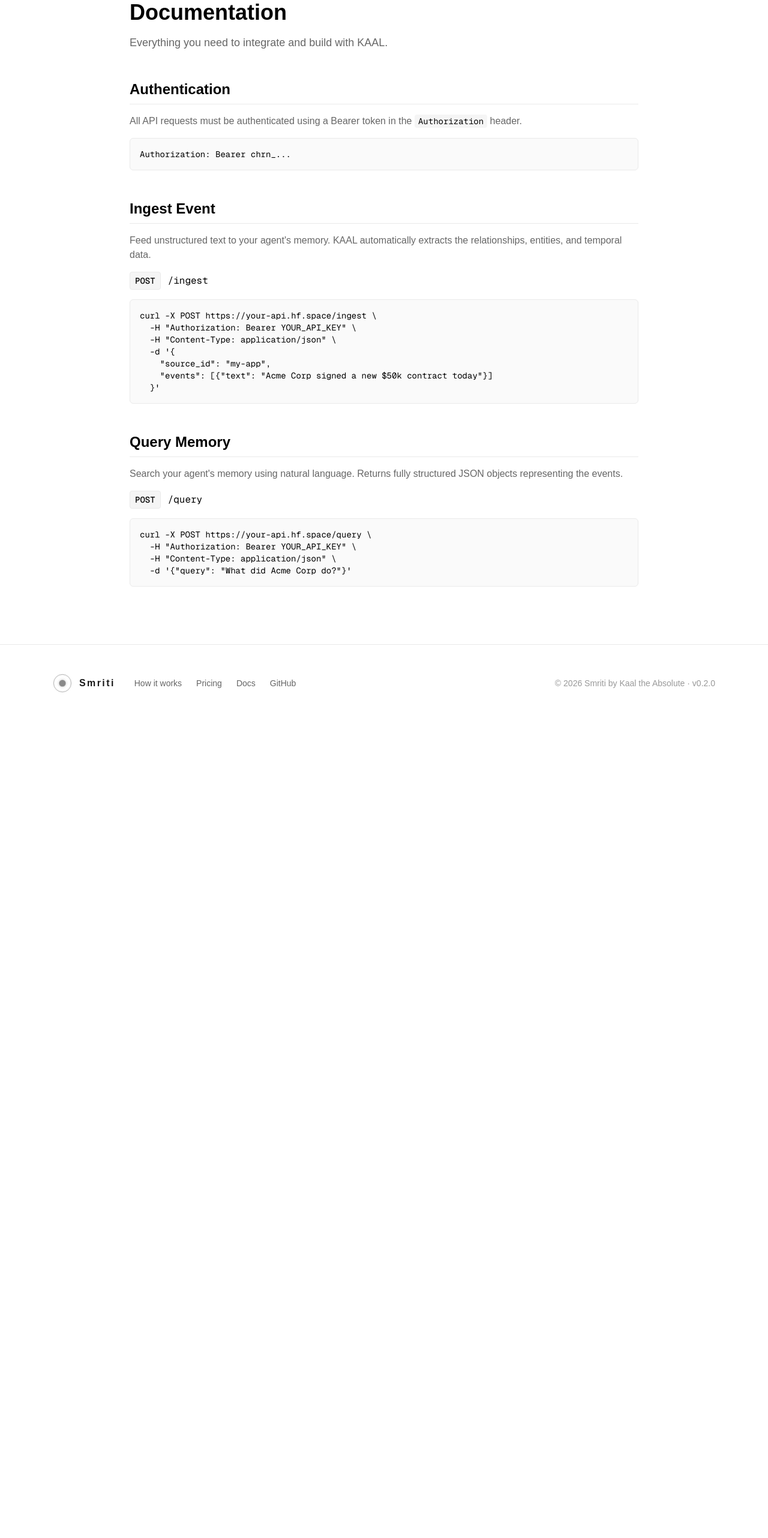
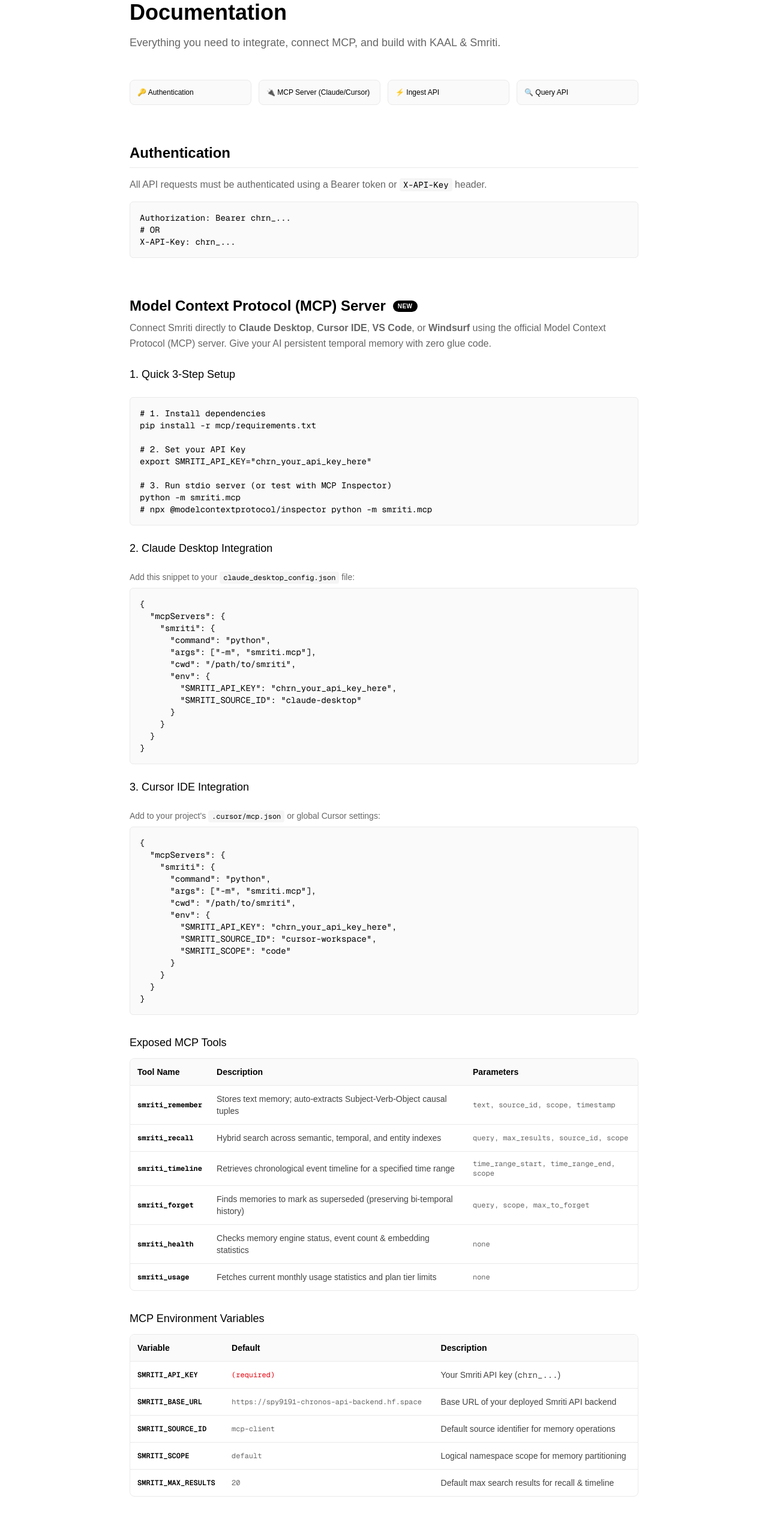
Before and after one commit to RemanenetSpy/smriti, a Next.js app in the folder chronos-ui/: page /docs in a window 1280 px wide. Shown: the part 160-2724 px from the top of the page at 60% size. Before the commit the page ends 1363 px from the top, so only its background shows below. Built offline with nearby package versions, Linux system fonts and the light colour scheme.

Commit message:
docs(ui): add MCP server section to UI documentation and quickstart

```diff
--- a/chronos-ui/src/app/docs/page.tsx
+++ b/chronos-ui/src/app/docs/page.tsx
@@ -8,28 +8,207 @@
       <main className="flex-1 max-w-4xl mx-auto px-6 py-24 w-full">
         <h1 className="text-4xl font-bold text-black mb-4">Documentation</h1>
         <p className="text-[#666666] text-lg mb-12">
-          Everything you need to integrate and build with KAAL.
+          Everything you need to integrate, connect MCP, and build with KAAL & Smriti.
         </p>
 
-        <div className="space-y-12">
+        <div className="space-y-16">
+          {/* Quick Links Nav */}
+          <div className="grid grid-cols-2 md:grid-cols-4 gap-3">
+            <a href="#auth" className="p-3 border border-[#eaeaea] rounded-lg bg-[#fafafa] hover:border-black text-xs font-medium text-black transition-colors">
+              🔑 Authentication
+            </a>
+            <a href="#mcp" className="p-3 border border-[#eaeaea] rounded-lg bg-[#fafafa] hover:border-black text-xs font-medium text-black transition-colors">
+              🔌 MCP Server (Claude/Cursor)
+            </a>
+            <a href="#ingest" className="p-3 border border-[#eaeaea] rounded-lg bg-[#fafafa] hover:border-black text-xs font-medium text-black transition-colors">
+              ⚡ Ingest API
+            </a>
+            <a href="#query" className="p-3 border border-[#eaeaea] rounded-lg bg-[#fafafa] hover:border-black text-xs font-medium text-black transition-colors">
+              🔍 Query API
+            </a>
+          </div>
+
           {/* Authentication */}
-          <section>
+          <section id="auth" className="scroll-mt-24">
             <h2 className="text-2xl font-semibold text-black mb-4 pb-2 border-b border-[#eaeaea]">Authentication</h2>
             <p className="text-[#666666] mb-4">
-              All API requests must be authenticated using a Bearer token in the <code className="bg-[#f5f5f5] text-black px-1.5 py-0.5 rounded text-sm font-mono">Authorization</code> header.
+              All API requests must be authenticated using a Bearer token or <code className="bg-[#f5f5f5] text-black px-1.5 py-0.5 rounded text-sm font-mono">X-API-Key</code> header.
             </p>
             <div className="bg-[#fafafa] border border-[#eaeaea] p-4 rounded-md overflow-x-auto">
               <pre className="text-sm font-mono text-black">
-                Authorization: Bearer chrn_...
+{`Authorization: Bearer chrn_...
+# OR
+X-API-Key: chrn_...`}
               </pre>
             </div>
           </section>
 
+          {/* Model Context Protocol (MCP) Section */}
+          <section id="mcp" className="scroll-mt-24">
+            <div className="flex items-center gap-3 mb-2">
+              <h2 className="text-2xl font-semibold text-black">Model Context Protocol (MCP) Server</h2>
+              <span className="bg-black text-white text-[10px] uppercase font-bold tracking-wider px-2 py-0.5 rounded-full">New</span>
+            </div>
+            <p className="text-[#666666] mb-6 leading-relaxed">
+              Connect Smriti directly to <strong>Claude Desktop</strong>, <strong>Cursor IDE</strong>, <strong>VS Code</strong>, or <strong>Windsurf</strong> using the official Model Context Protocol (MCP) server. Give your AI persistent temporal memory with zero glue code.
+            </p>
+
+            {/* MCP Setup Steps */}
+            <div className="space-y-6 mb-8">
+              <h3 className="text-lg font-medium text-black">1. Quick 3-Step Setup</h3>
+              <div className="bg-[#fafafa] border border-[#eaeaea] p-4 rounded-md overflow-x-auto">
+                <pre className="text-sm font-mono text-black">
+{`# 1. Install dependencies
+pip install -r mcp/requirements.txt
+
+# 2. Set your API Key
+export SMRITI_API_KEY="chrn_your_api_key_here"
+
+# 3. Run stdio server (or test with MCP Inspector)
+python -m smriti.mcp
+# npx @modelcontextprotocol/inspector python -m smriti.mcp`}
+                </pre>
+              </div>
+
+              <h3 className="text-lg font-medium text-black">2. Claude Desktop Integration</h3>
+              <p className="text-sm text-[#666666] mb-2">
+                Add this snippet to your <code className="bg-[#f5f5f5] text-black px-1.5 py-0.5 rounded text-xs font-mono">claude_desktop_config.json</code> file:
+              </p>
+              <div className="bg-[#fafafa] border border-[#eaeaea] p-4 rounded-md overflow-x-auto">
+                <pre className="text-sm font-mono text-black">
+{`{
+  "mcpServers": {
+    "smriti": {
+      "command": "python",
+      "args": ["-m", "smriti.mcp"],
+      "cwd": "/path/to/smriti",
+      "env": {
+        "SMRITI_API_KEY": "chrn_your_api_key_here",
+        "SMRITI_SOURCE_ID": "claude-desktop"
+      }
+    }
+  }
+}`}
+                </pre>
+              </div>
+
+              <h3 className="text-lg font-medium text-black">3. Cursor IDE Integration</h3>
+              <p className="text-sm text-[#666666] mb-2">
+                Add to your project's <code className="bg-[#f5f5f5] text-black px-1.5 py-0.5 rounded text-xs font-mono">.cursor/mcp.json</code> or global Cursor settings:
+              </p>
+              <div className="bg-[#fafafa] border border-[#eaeaea] p-4 rounded-md overflow-x-auto">
+                <pre className="text-sm font-mono text-black">
+{`{
+  "mcpServers": {
+    "smriti": {
+      "command": "python",
+      "args": ["-m", "smriti.mcp"],
+      "cwd": "/path/to/smriti",
+      "env": {
+        "SMRITI_API_KEY": "chrn_your_api_key_here",
+        "SMRITI_SOURCE_ID": "cursor-workspace",
+        "SMRITI_SCOPE": "code"
+      }
+    }
+  }
+}`}
+                </pre>
+              </div>
+            </div>
+
+            {/* MCP Tools Table */}
+            <h3 className="text-lg font-medium text-black mb-3">Exposed MCP Tools</h3>
+            <div className="border border-[#eaeaea] rounded-lg overflow-hidden mb-8">
+              <table className="w-full text-left text-sm">
+                <thead className="bg-[#fafafa] border-b border-[#eaeaea] text-black font-medium">
+                  <tr>
+                    <th className="p-3">Tool Name</th>
+                    <th className="p-3">Description</th>
+                    <th className="p-3">Parameters</th>
+                  </tr>
+                </thead>
+                <tbody className="divide-y divide-[#eaeaea] text-[#444]">
+                  <tr>
+                    <td className="p-3 font-mono text-xs font-bold text-black">smriti_remember</td>
+                    <td className="p-3">Stores text memory; auto-extracts Subject-Verb-Object causal tuples</td>
+                    <td className="p-3 font-mono text-xs text-[#666]">text, source_id, scope, timestamp</td>
+                  </tr>
+                  <tr>
+                    <td className="p-3 font-mono text-xs font-bold text-black">smriti_recall</td>
+                    <td className="p-3">Hybrid search across semantic, temporal, and entity indexes</td>
+                    <td className="p-3 font-mono text-xs text-[#666]">query, max_results, source_id, scope</td>
+                  </tr>
+                  <tr>
+                    <td className="p-3 font-mono text-xs font-bold text-black">smriti_timeline</td>
+                    <td className="p-3">Retrieves chronological event timeline for a specified time range</td>
+                    <td className="p-3 font-mono text-xs text-[#666]">time_range_start, time_range_end, scope</td>
+                  </tr>
+                  <tr>
+                    <td className="p-3 font-mono text-xs font-bold text-black">smriti_forget</td>
+                    <td className="p-3">Finds memories to mark as superseded (preserving bi-temporal history)</td>
+                    <td className="p-3 font-mono text-xs text-[#666]">query, scope, max_to_forget</td>
+                  </tr>
+                  <tr>
+                    <td className="p-3 font-mono text-xs font-bold text-black">smriti_health</td>
+                    <td className="p-3">Checks memory engine status, event count & embedding statistics</td>
+                    <td className="p-3 font-mono text-xs text-[#666]">none</td>
+                  </tr>
+                  <tr>
+                    <td className="p-3 font-mono text-xs font-bold text-black">smriti_usage</td>
+                    <td className="p-3">Fetches current monthly usage statistics and plan tier limits</td>
+                    <td className="p-3 font-mono text-xs text-[#666]">none</td>
+                  </tr>
+                </tbody>
+              </table>
+            </div>
+
+            {/* MCP Environment Config Table */}
+            <h3 className="text-lg font-medium text-black mb-3">MCP Environment Variables</h3>
+            <div className="border border-[#eaeaea] rounded-lg overflow-hidden">
+              <table className="w-full text-left text-sm">
+                <thead className="bg-[#fafafa] border-b border-[#eaeaea] text-black font-medium">
+                  <tr>
+                    <th className="p-3">Variable</th>
+                    <th className="p-3">Default</th>
+                    <th className="p-3">Description</th>
+                  </tr>
+                </thead>
+                <tbody className="divide-y divide-[#eaeaea] text-[#444]">
+                  <tr>
+                    <td className="p-3 font-mono text-xs font-semibold text-black">SMRITI_API_KEY</td>
+                    <td className="p-3 text-xs text-red-600 font-mono">(required)</td>
+                    <td className="p-3">Your Smriti API key (<code className="font-mono">chrn_...</code>)</td>
+                  </tr>
+                  <tr>
+                    <td className="p-3 font-mono text-xs font-semibold text-black">SMRITI_BASE_URL</td>
+                    <td className="p-3 font-mono text-xs text-[#666]">https://spy9191-chronos-api-backend.hf.space</td>
+                    <td className="p-3">Base URL of your deployed Smriti API backend</td>
+                  </tr>
+                  <tr>
+                    <td className="p-3 font-mono text-xs font-semibold text-black">SMRITI_SOURCE_ID</td>
+                    <td className="p-3 font-mono text-xs text-[#666]">mcp-client</td>
+                    <td className="p-3">Default source identifier for memory operations</td>
+                  </tr>
+                  <tr>
+                    <td className="p-3 font-mono text-xs font-semibold text-black">SMRITI_SCOPE</td>
+                    <td className="p-3 font-mono text-xs text-[#666]">default</td>
+                    <td className="p-3">Logical namespace scope for memory partitioning</td>
+                  </tr>
+                  <tr>
+                    <td className="p-3 font-mono text-xs font-semibold text-black">SMRITI_MAX_RESULTS</td>
+                    <td className="p-3 font-mono text-xs text-[#666]">20</td>
+                    <td className="p-3">Default max search results for recall & timeline</td>
+                  </tr>
+                </tbody>
+              </table>
+            </div>
+          </section>
+
           {/* Ingest Endpoint */}
-          <section>
+          <section id="ingest" className="scroll-mt-24">
             <h2 className="text-2xl font-semibold text-black mb-4 pb-2 border-b border-[#eaeaea]">Ingest Event</h2>
             <p className="text-[#666666] mb-4">
-              Feed unstructured text to your agent's memory. KAAL automatically extracts the relationships, entities, and temporal data.
+              Feed unstructured text to your agent's memory. KAAL automatically extracts S-V-O relationships, entities, and temporal data.
             </p>
             <div className="mb-4">
               <span className="inline-block bg-[#f5f5f5] text-black border border-[#eaeaea] px-2 py-1 rounded font-mono text-sm font-medium mr-3">POST</span>
@@ -38,7 +217,7 @@
 
             <div className="bg-[#fafafa] border border-[#eaeaea] p-4 rounded-md overflow-x-auto">
               <pre className="text-sm font-mono text-black">
-{`curl -X POST https://your-api.hf.space/ingest \\
+{`curl -X POST https://spy9191-chronos-api-backend.hf.space/ingest \\
   -H "Authorization: Bearer YOUR_API_KEY" \\
   -H "Content-Type: application/json" \\
   -d '{
@@ -50,10 +229,10 @@
           </section>
 
           {/* Query Endpoint */}
-          <section>
+          <section id="query" className="scroll-mt-24">
             <h2 className="text-2xl font-semibold text-black mb-4 pb-2 border-b border-[#eaeaea]">Query Memory</h2>
             <p className="text-[#666666] mb-4">
-              Search your agent's memory using natural language. Returns fully structured JSON objects representing the events.
+              Search your agent's memory using natural language. Performs hybrid semantic + temporal + entity retrieval.
             </p>
             <div className="mb-4">
               <span className="inline-block bg-[#f5f5f5] text-black border border-[#eaeaea] px-2 py-1 rounded font-mono text-sm font-medium mr-3">POST</span>
@@ -62,7 +241,7 @@
 
             <div className="bg-[#fafafa] border border-[#eaeaea] p-4 rounded-md overflow-x-auto">
               <pre className="text-sm font-mono text-black">
-{`curl -X POST https://your-api.hf.space/query \\
+{`curl -X POST https://spy9191-chronos-api-backend.hf.space/query \\
   -H "Authorization: Bearer YOUR_API_KEY" \\
   -H "Content-Type: application/json" \\
   -d '{"query": "What did Acme Corp do?"}'`}
--- a/chronos-ui/src/components/Overview.tsx
+++ b/chronos-ui/src/components/Overview.tsx
@@ -2,7 +2,7 @@
 
 import { useState, useEffect } from "react";
 import { apiCall } from "@/lib/api";
-import { Key, Activity, Search, Cpu, Hexagon, ChevronRight, ChevronDown, ArrowRight } from "lucide-react";
+import { Key, Activity, Search, Cpu, Hexagon, ChevronRight, ChevronDown, ArrowRight, Plug } from "lucide-react";
 
 // ── Steps ──────────────────────────────────────────────────────────────────────
 const STEPS = [
@@ -14,6 +14,16 @@
     description: "Go to API Keys in the sidebar. Generate your first key — attach it as the Authorization header on every request.",
     code: `curl -H "Authorization: Bearer YOUR_KEY" \\
   https://spy9191-chronos-api-backend.hf.space/health`,
+  },
+  {
+    id: "mcp",
+    Icon: Plug,
+    title: "Connect via MCP (Claude / Cursor)",
+    section: "MCP Server",
+    description: "Use Model Context Protocol to connect Smriti directly to Claude Desktop or Cursor IDE with zero code.",
+    code: `pip install -r mcp/requirements.txt
+export SMRITI_API_KEY="chrn_your_key"
+python -m smriti.mcp`,
   },
   {
     id: "ingest",
```
